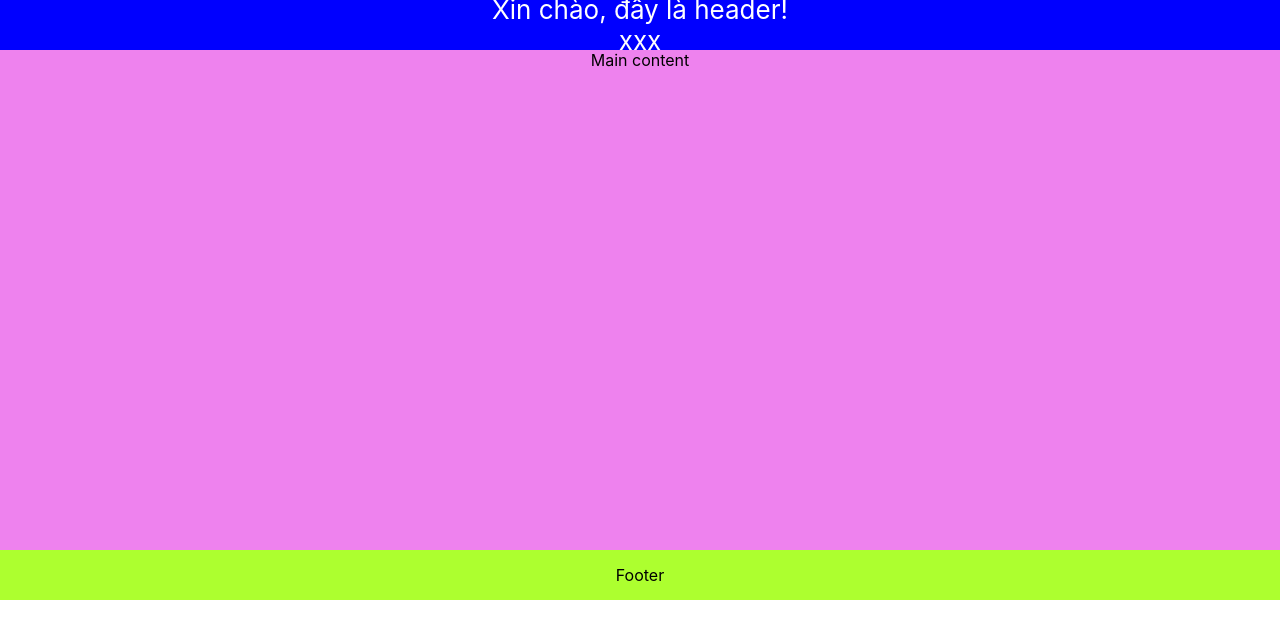
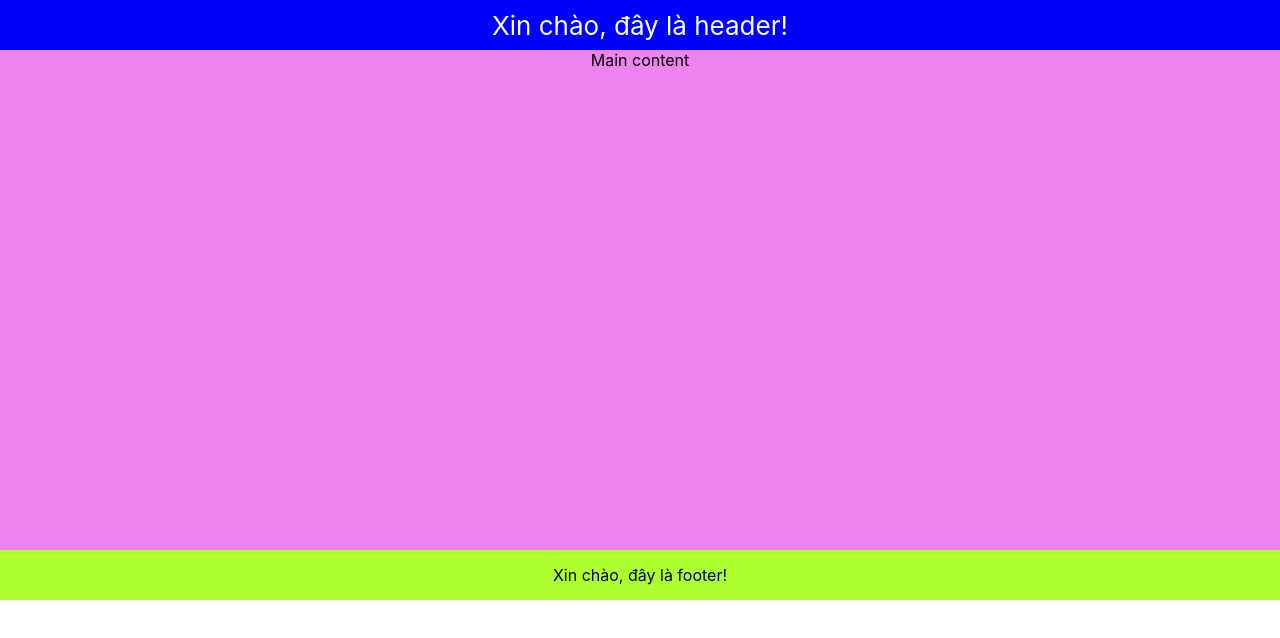
Before and after one commit to trinhphuongdesigner/batch-32-reactjs, a React (Create React App) app: page / in a window 1280 px wide. Shown: the top 638 px of the page. Built offline with nearby package versions, Linux system fonts and the light colour scheme.

Commit message:
Props and component

```diff
--- a/src/App.js
+++ b/src/App.js
@@ -4,7 +4,10 @@ import Layout from './components/layer';
 function App() { // = Home Page
   return (
     <div className="App">
-      <Layout title="Xin chào, đây là header!" content="xxx">
+      <Layout
+        headerTitle="Xin chào, đây là header!"
+        footerTitle="Xin chào, đây là footer!"
+      >
         <main style={{
           width: "100%",
           height: "500px",
--- a/src/components/layer/footer/index.jsx
+++ b/src/components/layer/footer/index.jsx
@@ -1,9 +1,9 @@
 import './footer.css';
 
-function Footer(props) {
+function Footer({ title }) {
   return (
     <footer className="footer-format">
-      Footer
+      <div>{title}</div>
     </footer>
   );
 }
--- a/src/components/layer/header/index.jsx
+++ b/src/components/layer/header/index.jsx
@@ -1,12 +1,11 @@
 import './header.css';
 
 function Header(props) {
-  const { data } = props;
+  const { title } = props;
 
   return (
     <header className="App-header header-format">
-      <div>{data.title}</div>
-      <div>{data.content}</div>
+      <div>{title}</div>
     </header>
   )
 }
--- a/src/components/layer/index.jsx
+++ b/src/components/layer/index.jsx
@@ -2,9 +2,15 @@ import React from 'react';
 import Header from './header';
 import Footer from './footer';
 
-function Layout(props) {
+// function Layout(props) {
+//   const {
+//     children,
+//     headerTitle,
+//     footerTitle,
+//   } = props;
+  function Layout({ children, headerTitle, footerTitle }) {
 
-  console.log('««««« props »»»»»', props);
+  // console.log('««««« props »»»»»', props);
   // const children = props.children;
   // const title = props.title;
   // const content = props.content;
@@ -12,7 +18,7 @@ function Layout(props) {
   // = const { children } = props;
   // const content = props.children;
   // const { children: content } = props;
-  const { children, ...data } = props;
+  // const { children, ...data } = props;
 
   return (
     // <React.Fragment>
@@ -20,9 +26,9 @@ function Layout(props) {
     //   <Footer />
     // </React.Fragment>
     <>
-      <Header data={data} />
+      <Header title={headerTitle} />
         {children}
-      <Footer />
+      <Footer title={footerTitle}/>
     </>
   );
 }
```
